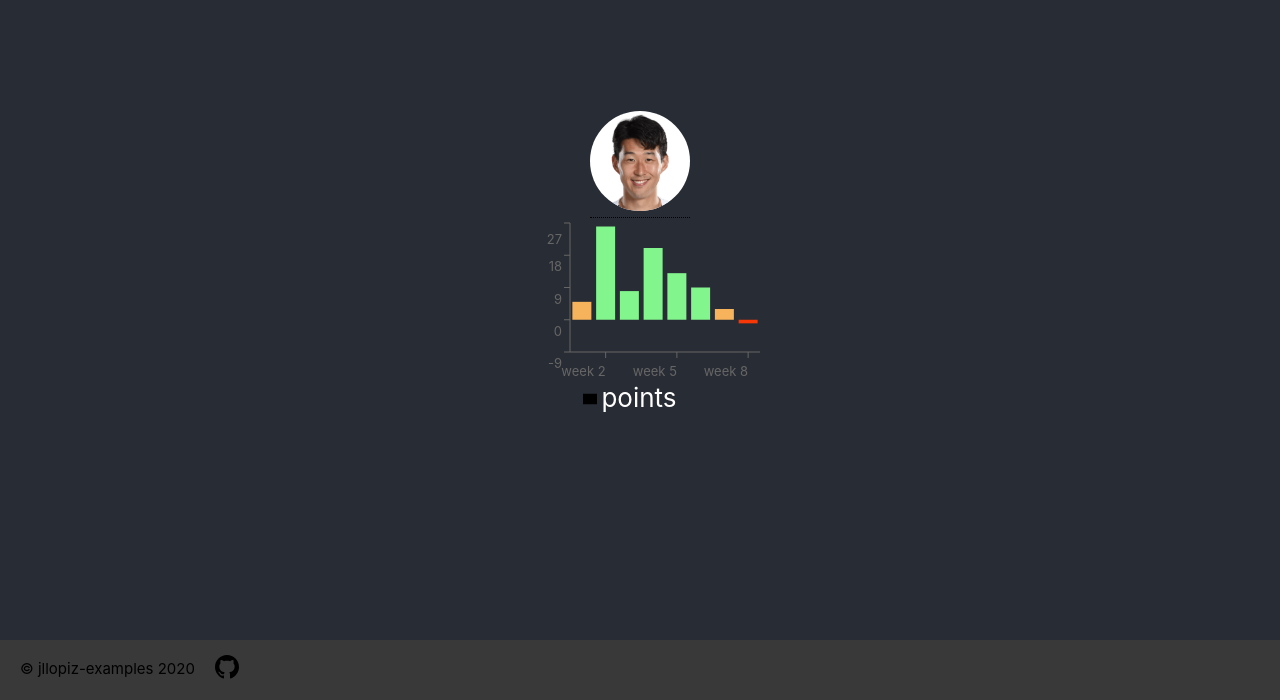
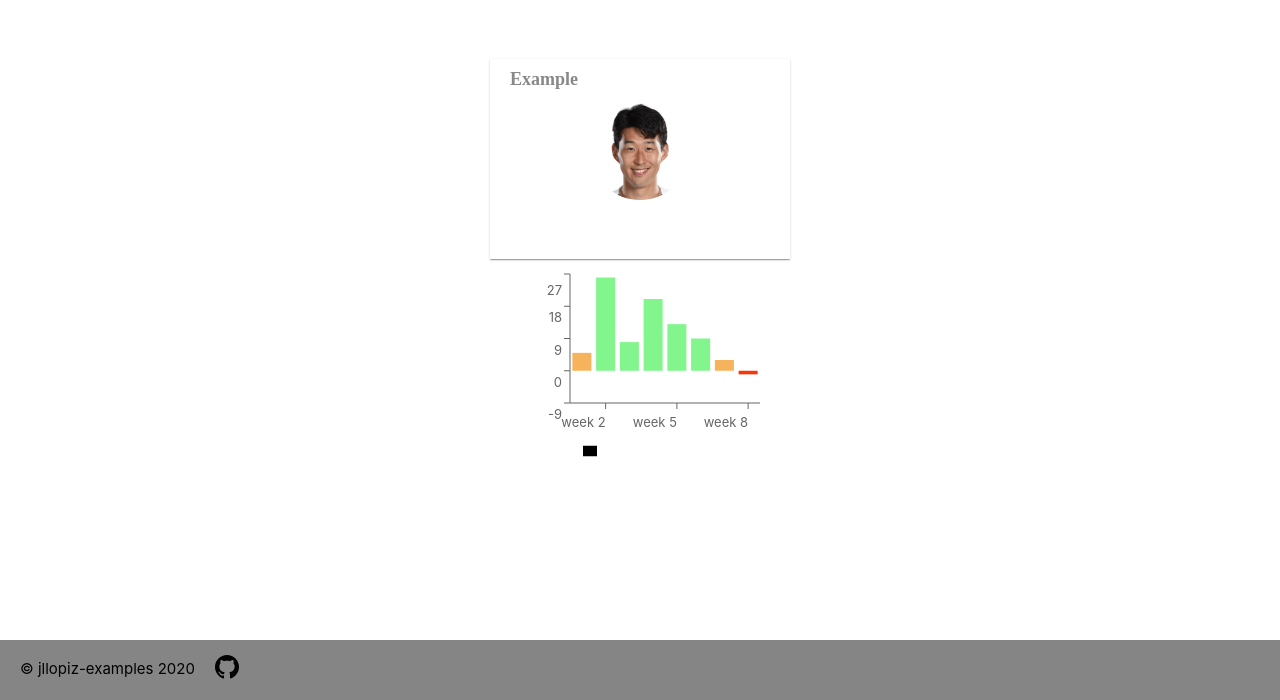
Before and after one commit to jllopiz90/card_on_hover, a React (Create React App) app: page / in a window 1280 px wide. Shown: the part 112-812 px from the top of the page. Built offline with nearby package versions, Linux system fonts and the light colour scheme.

Commit message:
created Card component

```diff
--- a/src/App.css
+++ b/src/App.css
@@ -9,7 +9,7 @@
 
 .App {
   text-align: center;
-  background-color: #282c34;
+  background-color: #ffffff;
   min-height: 94vh;
   display: flex;
   flex-direction: column;
@@ -23,7 +23,7 @@ footer {
   height: 50px;
   align-items: flex-start;
   padding-top: 10px;
-  background-color: rgba(8, 8, 8, 0.8);
+  background-color: rgba(0, 0, 0, 0.479);
   @media (max-width: 450px) {
     height: 50px;
   }
--- a/src/App.js
+++ b/src/App.js
@@ -6,6 +6,7 @@ import Footer from './components/Footer';
 import sonInfo from './data/son_info.json';
 import BarChartComponent from './components/BarChartComponent';
 import Tooltip from './components/Tooltip';
+import Card from './components/Card';
 import { formatPointsForChart } from './utils/utils';
 
 function App() {
@@ -15,7 +16,10 @@ function App() {
   return (
     <>
       <div className="App">
-        <Tooltip content="example tooltip"><CircularImg src={sonImg} alt="son" /></Tooltip>
+        {/* <Tooltip content="example tooltip"></Tooltip> */}
+        <Card title="Example">
+          <CircularImg src={sonImg} alt="son" />
+        </Card>
         <BarChartComponent
           data={formatPointsForChart(sonInfo)}
           width={300}
--- /dev/null
+++ b/src/components/Card.jsx
@@ -0,0 +1,56 @@
+import React from 'react';
+import PropTypes from 'prop-types';
+import styled from 'styled-components';
+
+const WrapperDiv = styled.div`
+  display: flex;
+  flex-direction: column;
+  align-items: center;
+  justify-content: flex-start;
+  min-width: 300px;
+  min-height: 200px;
+  margin-bottom: 10px;
+  opacity: ${props => props.transparency};
+  color: ${props => props.color};
+  background-color: ${props => props.bgColor};
+  box-shadow: 0px 2px 1px -1px rgba(0,0,0,0.2),0px 1px 1px 0px rgba(0,0,0,0.14),0px 1px 3px 0px rgba(0,0,0,0.12);
+`;
+
+const Title = styled.h5`
+  color: #888888;
+  padding: 0;
+  margin: 10px;
+  align-self: flex-start;
+  margin-left: 20px;
+  font-size: 18px;
+  font-weight: 600;
+  font-family: ui-sans-serif;
+`;
+
+function Card(props) {
+  const { children, title, ...rest } = props;
+
+  return (
+    <WrapperDiv {...rest}>
+      <Title>{title}</Title>
+      {children}
+    </WrapperDiv>
+  )
+}
+
+Card.propTypes = {
+  children: PropTypes.element.isRequired,
+  color: PropTypes.string,
+  bgColor: PropTypes.string,
+  title: PropTypes.string,
+  transparency: PropTypes.number,
+};
+
+Card.defaultProps = {
+  color: '#242424',
+  bgColor: '#fff',
+  title: '',
+  transparency: 1,
+}
+
+export default Card;
```
